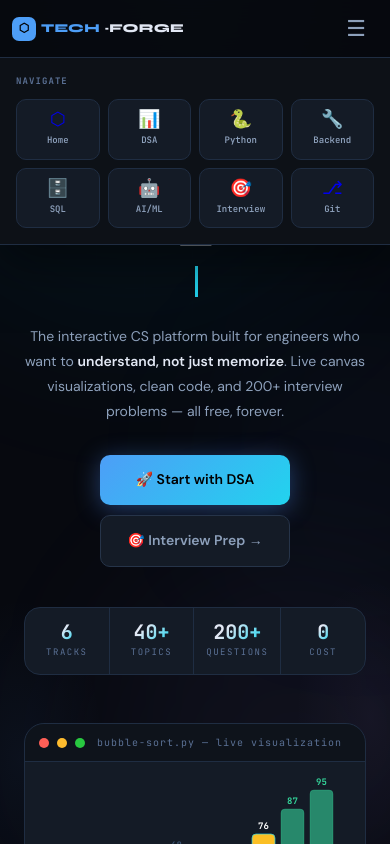
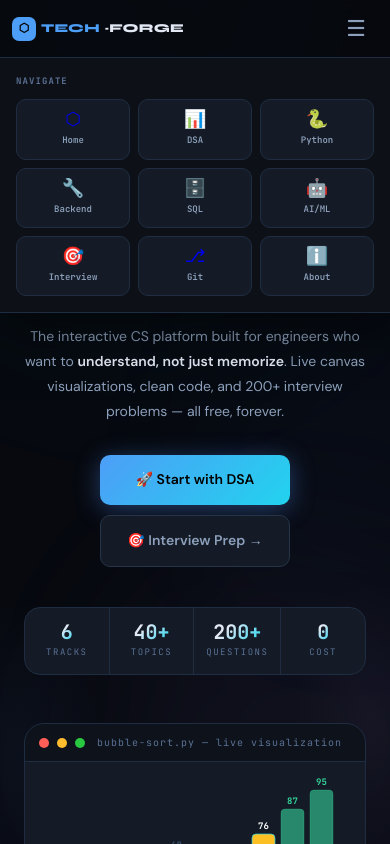
Before and after one commit to MOHD-OMER/TechForge, a plain HTML site: page index.html in a window 390 px wide. Both pictures are taken after a click on the button "Open menu". Shown: the top 844 px of the page. Drawn offline with Linux system fonts and the light colour scheme.

Commit message:
fix: add About to homepage mobile nav grid

```diff
--- a/index.html
+++ b/index.html
@@ -489,7 +489,7 @@
 }
 .tf-hmp-grid {
   display: grid;
-  grid-template-columns: repeat(4, 1fr);
+  grid-template-columns: repeat(3, 1fr);
   gap: 8px;
 }
 .tf-hmp-item {
@@ -566,6 +566,7 @@
     <a class="tf-hmp-item" href="aiml/aiml-explained.html"><span class="tf-hmp-icon">🤖</span><span class="tf-hmp-text">AI/ML</span></a>
     <a class="tf-hmp-item" href="interview/index.html"><span class="tf-hmp-icon">🎯</span><span class="tf-hmp-text">Interview</span></a>
     <a class="tf-hmp-item" href="git/index.html"><span class="tf-hmp-icon">⎇</span><span class="tf-hmp-text">Git</span></a>
+    <a class="tf-hmp-item" href="about.html"><span class="tf-hmp-icon">ℹ️</span><span class="tf-hmp-text">About</span></a>
   </div>
 </div>
 
```
